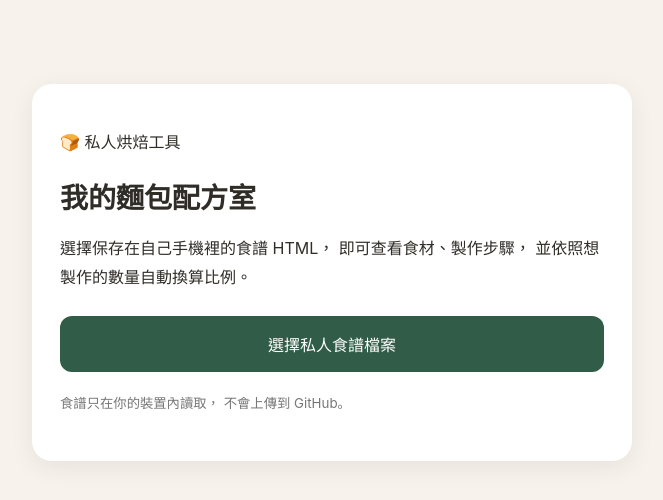
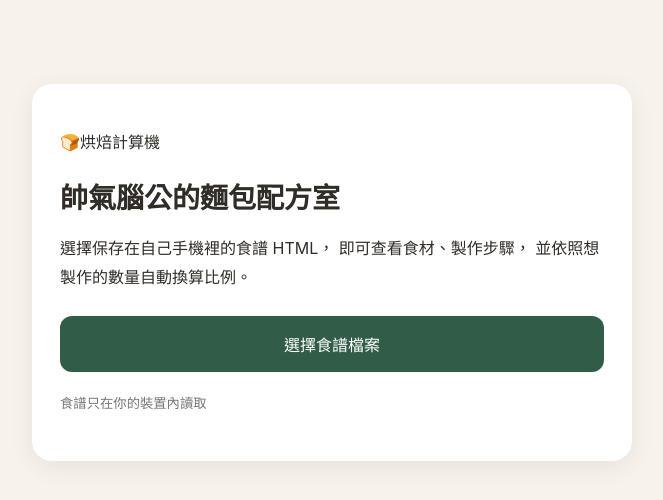
Before and after one commit to TY-816/bread-recipes, a plain HTML site: page index.html in a window 1280 px wide. Shown: the whole page, without its empty margins (308-971 px from the left). Drawn offline with Linux system fonts and the light colour scheme.

Commit message:
Update index.html

```diff
--- a/index.html
+++ b/index.html
@@ -53,8 +53,8 @@
 <body>
 <main id="home">
   <div class="panel">
-    <p>🍞 私人烘焙工具</p>
-    <h1>我的麵包配方室</h1>
+    <p>🍞烘焙計算機</p>
+    <h1>帥氣腦公的麵包配方室</h1>
     <p>
       選擇保存在自己手機裡的食譜 HTML，
       即可查看食材、製作步驟，
@@ -62,13 +62,12 @@
     </p>
 
     <label for="recipe">
-      選擇私人食譜檔案
+      選擇食譜檔案
     </label>
     <input type="file" id="recipe" accept=".html,.htm">
 
     <p><small>
-      食譜只在你的裝置內讀取，
-      不會上傳到 GitHub。
+      食譜只在你的裝置內讀取
     </small></p>
     <p id="error" style="color:#b33"></p>
   </div>
```
